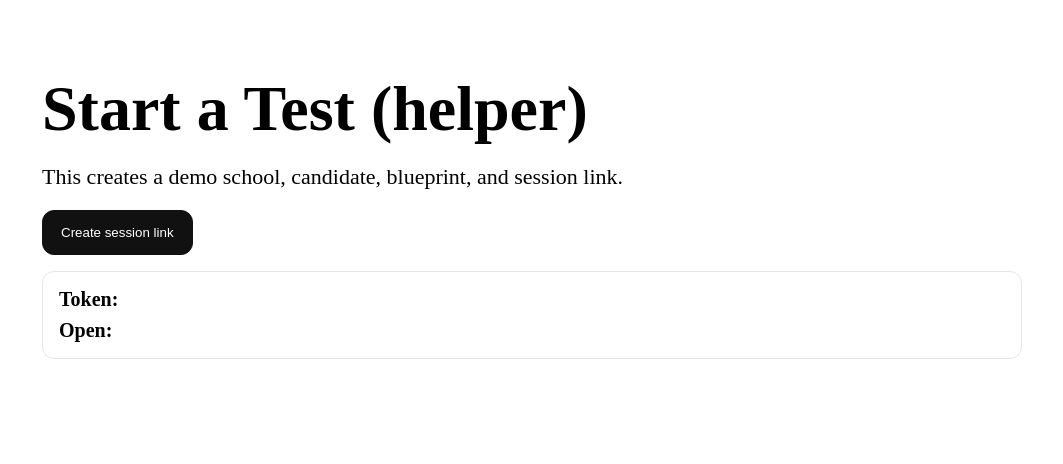
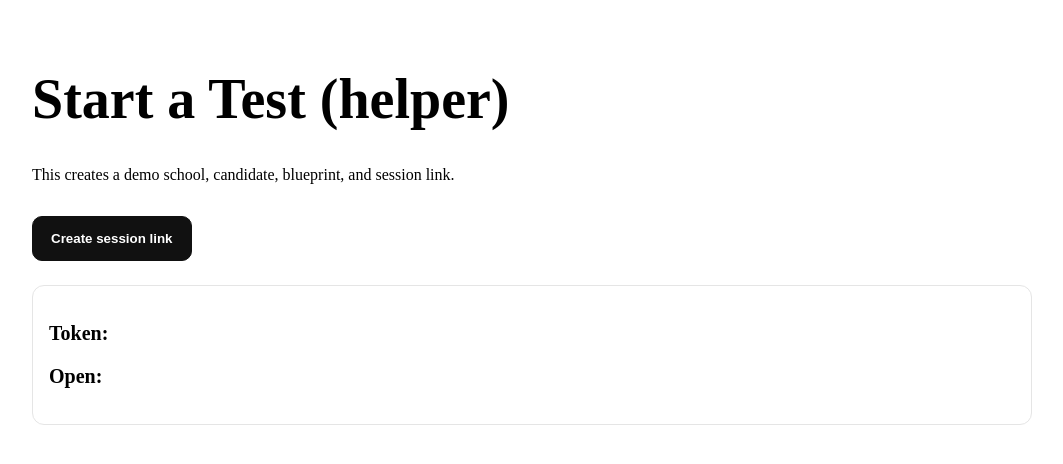
Before and after one commit to wigsbury-ui/evalent.io, a Next.js app: page /start in a window 1280 px wide. Shown: the top 464 px of the page, without its empty margins (108-1171 px from the left). Built offline with nearby package versions, Linux system fonts and the light colour scheme.

Commit message:
Update page.tsx

```diff
--- a/app/start/page.tsx
+++ b/app/start/page.tsx
@@ -1,82 +1,85 @@
-"use client";
+'use client';
 
-import { useMemo, useState } from "react";
+import { useState } from "react";
 
-type Ok = { ok: true; token: string; url?: string };
+type Ok  = { ok: true;  token: string; url: string };
 type Err = { ok: false; error: string };
-type CreateResp = Ok | Err;
+type Resp = Ok | Err;
 
-export default function StartHelper() {
-  const [resp, setResp] = useState<CreateResp | null>(null);
-  const [busy, setBusy] = useState(false);
+export default function StartPage() {
+  const [resp, setResp] = useState<Resp | null>(null);
 
-  async function create() {
-    setBusy(true);
+  const create = async () => {
+    setResp(null);
     try {
-      const r = await fetch("/api/admin/create-session", { method: "POST" });
-      const data = (await r.json()) as CreateResp;
-      setResp(data);
+      const r = await fetch("/api/admin/create-session", { cache: "no-store" });
+      const text = await r.text();
+      let json: any;
+      try {
+        json = text ? JSON.parse(text) : { ok: false, error: "Empty response from API" };
+      } catch {
+        json = { ok: false, error: `Bad JSON from API: ${text?.slice(0,400)}` };
+      }
+      setResp(json as Resp);
     } catch (e: any) {
-      setResp({ ok: false, error: String(e?.message || e) });
-    } finally {
-      setBusy(false);
+      setResp({ ok: false, error: String(e?.message ?? e) });
     }
-  }
+  };
 
-  const token = useMemo(() => (resp && resp.ok ? resp.token : ""), [resp]);
-  const origin = typeof window !== "undefined" ? window.location.origin.replace(/\/dev$/, "") : "";
-  const openUrl = useMemo(() => {
-    if (resp && resp.ok && (resp as any).url) return (resp as any).url as string;
-    return token ? `${origin}/t/${token}` : "";
-  }, [resp, token, origin]);
+  const ok = resp && (resp as any).ok === true;
+  const tokenText = ok ? (resp as Ok).token : "";
+  const openUrl   = ok ? (resp as Ok).url   : undefined;
+  const errorText = !ok && resp ? (resp as Err).error : undefined;
 
   return (
-    <main style={{ maxWidth: 980, margin: "0 auto", padding: 24 }}>
-      <h1 style={{ fontSize: 64, lineHeight: 1.05, marginBottom: 12 }}>Start a Test (helper)</h1>
-      <p style={{ fontSize: 22, marginBottom: 20 }}>
-        This creates a demo school, candidate, blueprint, and session link.
-      </p>
+    <main style={{ padding: 24, maxWidth: 1000, margin: "0 auto" }}>
+      <h1 style={{ fontSize: 56, lineHeight: 1.05, fontWeight: 800 }}>
+        Start a Test (helper)
+      </h1>
+      <p>This creates a demo school, candidate, blueprint, and session link.</p>
 
       <button
         onClick={create}
-        disabled={busy}
         style={{
+          marginTop: 16,
           padding: "14px 18px",
-          borderRadius: 12,
+          borderRadius: 10,
           border: "1px solid #111",
           background: "#111",
           color: "#fff",
+          fontWeight: 700,
           cursor: "pointer",
-          marginBottom: 16,
         }}
       >
-        {busy ? "Creating…" : "Create session link"}
+        Create session link
       </button>
 
       <section
         style={{
-          border: "1px solid #e5e7eb",
+          border: "1px solid #e5e5e5",
           borderRadius: 12,
           padding: 16,
+          marginTop: 24,
           fontSize: 20,
         }}
       >
-        <div style={{ marginBottom: 8 }}>
-          <strong>Token:</strong> {token || ""}
-        </div>
-        <div>
-          <strong>Open:</strong>{" "}
+        <p><b>Token:</b> {tokenText}</p>
+        <p>
+          <b>Open:</b>{" "}
           {openUrl ? (
-            <a href={openUrl} style={{ color: "#2563eb", textDecoration: "underline" }}>
+            <a href={openUrl} style={{ color: "#1d4ed8" }}>
               {openUrl}
             </a>
           ) : (
             ""
           )}
-        </div>
-        {!openUrl && resp && !resp.ok ? (
-          <pre style={{ color: "#b91c1c", whiteSpace: "pre-wrap", marginTop: 12 }}>{(resp as Err).error}</pre>
-        ) : null}
+        </p>
+
+        {errorText && (
+          <pre style={{ color: "#b91c1c", whiteSpace: "pre-wrap" }}>
+            {errorText}
+          </pre>
+        )}
       </section>
     </main>
   );
```
